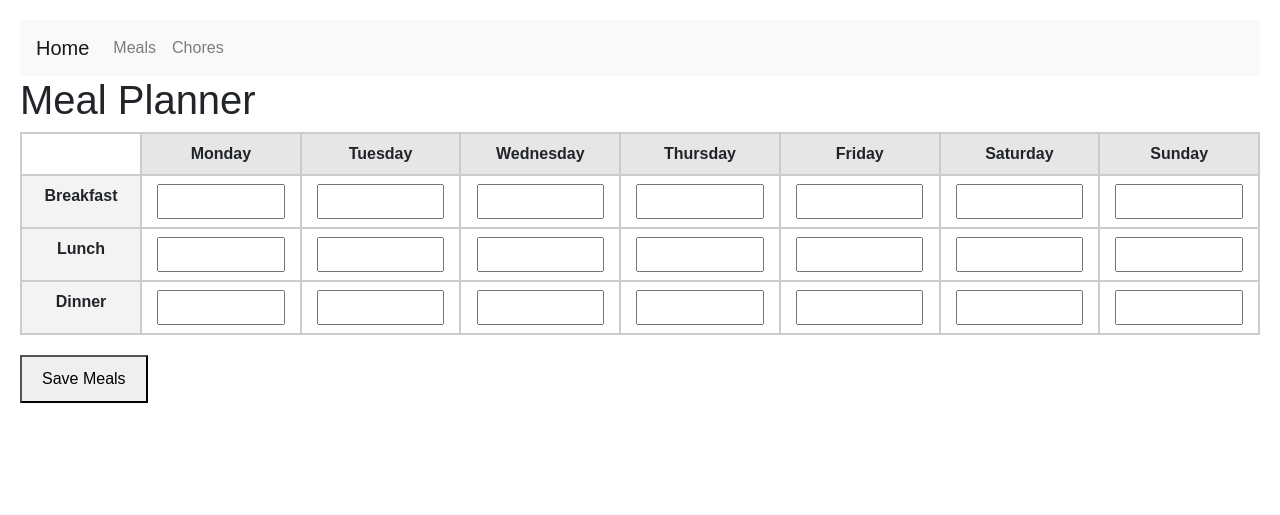
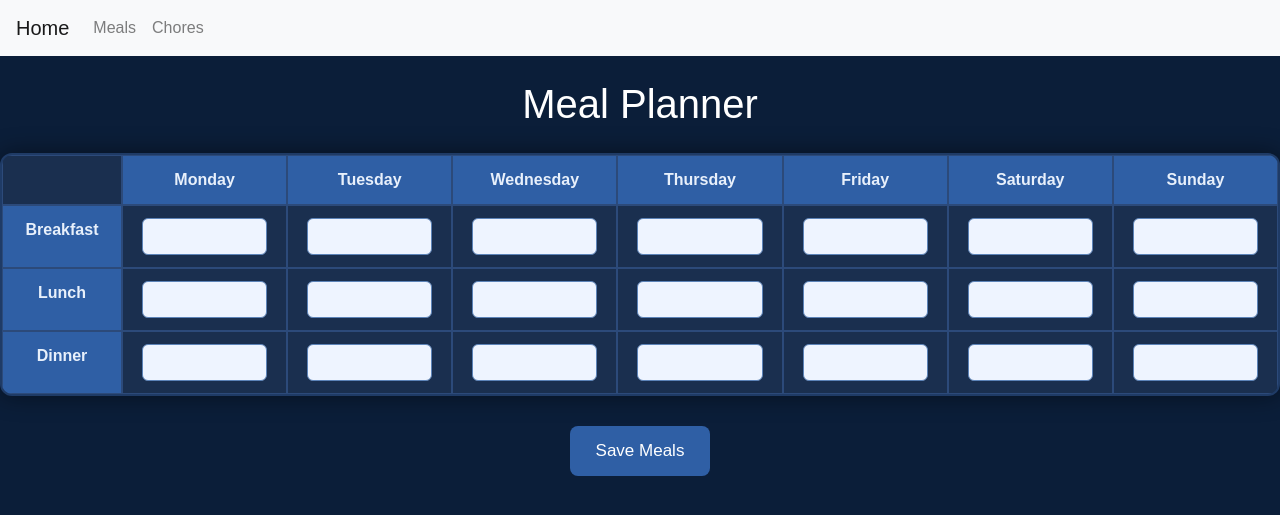
Before and after one commit to StevenMcHale/FYH, a Django app: page /meals/ in a window 1280 px wide. Shown: the top 515 px of the page. Run offline with Django 5.2, Linux system fonts and the light colour scheme.

Commit message:
finished meal plan page design

```diff
--- a/uni_planner/main/templates/main/home.html
+++ b/uni_planner/main/templates/main/home.html
@@ -5,7 +5,7 @@
 <head>
     <style>
     body {
-        background-color: #002A5A;
+        background-color: #0a2248;
     }
 </style>
 </head>
--- a/uni_planner/main/templates/main/meals.html
+++ b/uni_planner/main/templates/main/meals.html
@@ -1,60 +1,93 @@
 {% extends 'main/main.html' %}
 
 {% block content %}
-
-
-
-
 
 <html>
 <head>
 <style>
   body {
     font-family: Arial, sans-serif;
-    padding: 20px;
+    background: #0b1e39;        /* deep navy */
+    color: #e8f0fb;             /* soft white-blue */
+  }
+
+  h1 {
+    text-align: center;
+    color: #ffffff;
+    margin-bottom: 25px;
   }
 
   .planner {
     display: grid;
     grid-template-columns: 120px repeat(7, 1fr);
-    border: 1px solid #ccc;
+    border: 2px solid #1f3b66;
+    background: #1a2f4f;        /* dark slate blue */
+    border-radius: 12px;
+    overflow: hidden;
+    box-shadow: 0 0 25px rgba(0,0,0,0.45);
   }
 
   .planner div {
-    border: 1px solid #ccc;
-    padding: 8px;
+    border: 1px solid #2c4a7a;  /* subtle border */
+    padding: 12px;
     box-sizing: border-box;
     text-align: center;
+    color: #e8f0fb;
   }
 
   .meal-label {
     font-weight: bold;
-    background: #f3f3f3;
+    background: #2f5fa5;        /* strong mid-blue */
+    color: white;
   }
 
   .day-label {
     font-weight: bold;
-    background: #e6e6e6;
+    background: #2f5fa5;        /* lighter, vibrant blue */
+    color: white;
   }
 
   input, select {
     width: 90%;
-    padding: 5px;
+    padding: 7px;
     font-size: 14px;
-    box-sizing: border-box;
+    border-radius: 6px;
+    border: 1px solid #5c83b8;
+    background: #eef4ff;        /* very light blue */
+    color: #0b1e39;
+  }
+
+  input:focus {
+    outline: none;
+    border-color: #3c7dd9;
+    box-shadow: 0 0 6px rgba(60,125,217,0.6);
   }
 
   #save-button {
-    margin-top: 20px;
-    padding: 10px 20px;
-    font-size: 16px;
+    margin-top: 30px;
+    padding: 12px 26px;
+    font-size: 17px;
+    border: none;
+    border-radius: 8px;
+    background: #2f5fa5;
+    color: white;
+    cursor: pointer;
+    display: block;
+    margin-left: auto;
+    margin-right: auto;
+    transition: 0.25s;
+  }
+
+  #save-button:hover {
+    background: #5a9eff;
   }
 </style>
+
 </head>
 <body>
+    <br>
 <h1>Meal Planner</h1>
 
-<!-- 🟦 Datalist with meal options -->
 <datalist id="meal-options">
   <option value="Pancakes">
   <option value="Omelette">
@@ -68,11 +101,7 @@
 </datalist>
 
 <div class="planner">
-
-  <!-- Empty top-left corner -->
   <div></div>
-
-  <!-- Days of week -->
   <div class="day-label">Monday</div>
   <div class="day-label">Tuesday</div>
   <div class="day-label">Wednesday</div>
@@ -81,7 +110,6 @@
   <div class="day-label">Saturday</div>
   <div class="day-label">Sunday</div>
 
-  <!-- Breakfast row -->
   <div class="meal-label">Breakfast</div>
   <div><input list="meal-options"></div>
   <div><input list="meal-options"></div>
@@ -91,7 +119,6 @@
   <div><input list="meal-options"></div>
   <div><input list="meal-options"></div>
 
-  <!-- Lunch row -->
   <div class="meal-label">Lunch</div>
   <div><input list="meal-options"></div>
   <div><input list="meal-options"></div>
@@ -101,7 +128,6 @@
   <div><input list="meal-options"></div>
   <div><input list="meal-options"></div>
 
-  <!-- Dinner row -->
   <div class="meal-label">Dinner</div>
   <div><input list="meal-options"></div>
   <div><input list="meal-options"></div>
@@ -110,19 +136,15 @@
   <div><input list="meal-options"></div>
   <div><input list="meal-options"></div>
   <div><input list="meal-options"></div>
-
 </div>
 
-<!-- SAVE BUTTON -->
 <button id="save-button">Save Meals</button>
 
-<!-- JAVASCRIPT BELOW -->
 <script>
 document.addEventListener("DOMContentLoaded", function () {
     const inputs = document.querySelectorAll("input[list='meal-options']");
     const datalist = document.getElementById("meal-options");
 
-    // Load saved inputs
     if (localStorage.getItem("mealGrid")) {
         const savedMeals = JSON.parse(localStorage.getItem("mealGrid"));
         inputs.forEach((input, index) => {
@@ -132,7 +154,6 @@ document.addEventListener("DOMContentLoaded", function () {
         });
     }
 
-    // Load saved meal options
     if (localStorage.getItem("mealOptions")) {
         const savedOptions = JSON.parse(localStorage.getItem("mealOptions"));
         savedOptions.forEach(meal => {
@@ -144,18 +165,14 @@ document.addEventListener("DOMContentLoaded", function () {
         });
     }
 
-    // SAVE BUTTON CLICK
     document.getElementById("save-button").addEventListener("click", () => {
         let mealValues = [];
-        let optionValues = new Set(
-            Array.from(datalist.options).map(opt => opt.value)
-        );
+        let optionValues = new Set(Array.from(datalist.options).map(opt => opt.value));
 
         inputs.forEach(input => {
             let meal = input.value.trim();
             mealValues.push(meal);
 
-            // Add to dropdown if new
             if (meal !== "" && !optionValues.has(meal)) {
                 optionValues.add(meal);
                 let option = document.createElement("option");
@@ -164,12 +181,8 @@ document.addEventListener("DOMContentLoaded", function () {
             }
         });
 
-        // Save meals
         localStorage.setItem("mealGrid", JSON.stringify(mealValues));
-
-        // Save dropdown options
         localStorage.setItem("mealOptions", JSON.stringify(Array.from(optionValues)));
-
         alert("Meals saved!");
     });
 });
```
